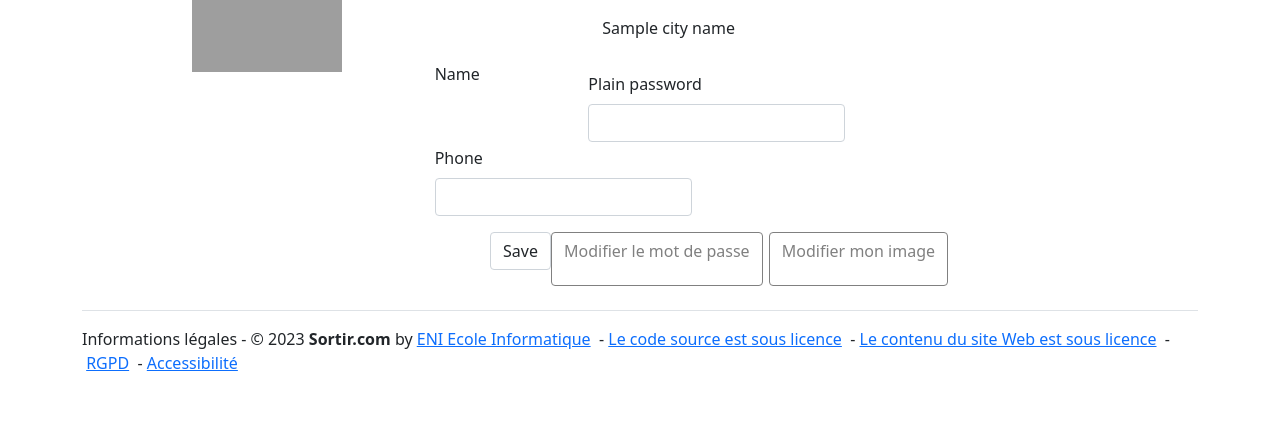
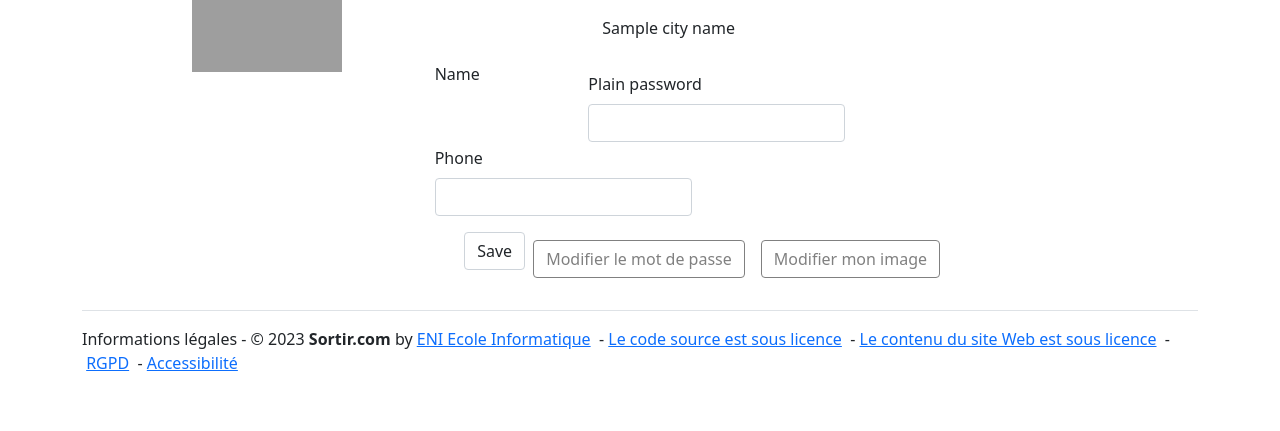
Before and after one commit to RetrowPoLo/ENI-Sortir, a Symfony app: template templates/profile/edit.html.twig in a window 1280 px wide. Shown: the part 376-807 px from the top of the page. Run offline with Twig, Linux system fonts and the light colour scheme; the template is opened without the code that fills it: most values are stand-ins (such as "Sample title", 1, 10 or a date in 2020); form fields are guessed from the names that the template uses; some libraries are stand-ins or nearby versions; grey boxes are pictures that could not be loaded.

Commit message:
Update edit.html.twig

```diff
--- a/templates/profile/edit.html.twig
+++ b/templates/profile/edit.html.twig
@@ -41,8 +41,8 @@
         <div class="d-flex justify-content-end">
             {{ form_row(form.save) }}
 {#            <button type="submit" class="btn m-2 btn-outline-main">Enregistrer</button>#}
-            <a class="btn btn-outline-darklight" style="margin-right: 1%;" href="{{ path('edit_password', {'userid': currentUserId.id}) }}">Modifier le mot de passe</a>
-            <a class="btn btn-outline-darklight" href="{{ path('user_upload', {'userid': user.id}) }}">Modifier mon image</a><br>
+            <a class="btn btn-outline-darklight m-2" style="margin-right: 1%;" href="{{ path('edit_password', {'userid': currentUserId.id}) }}">Modifier le mot de passe</a>
+            <a class="btn btn-outline-darklight m-2" href="{{ path('user_upload', {'userid': user.id}) }}">Modifier mon image</a><br>
         </div>
         {{ form_end(form) }}
     </div>
```
